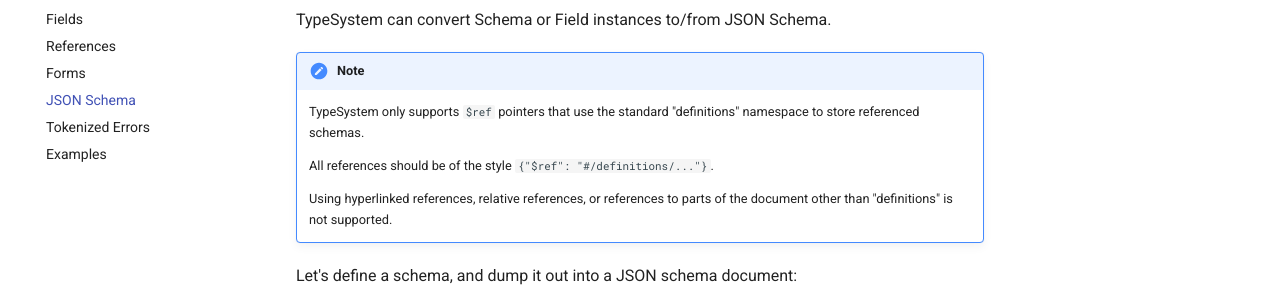
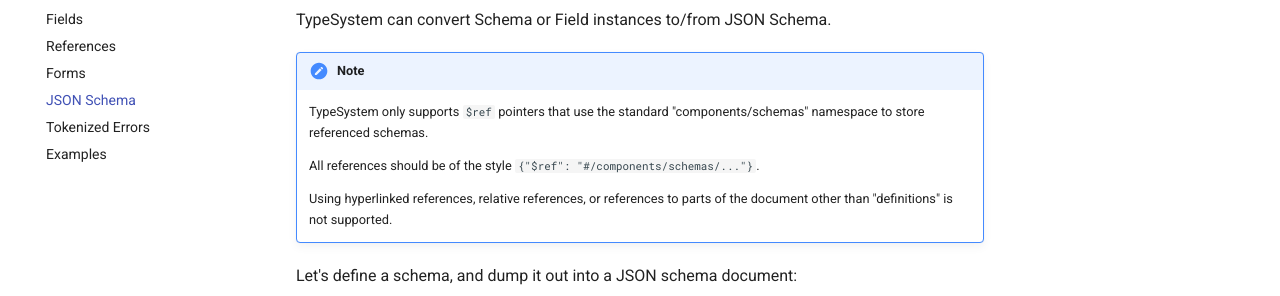
Before and after one commit to encode/typesystem, an MkDocs documentation site: the page built from docs/json_schema.md, in a window 1280 px wide and 900 px high. Shown: the part 173-469 px from the top of the window. Built offline with MkDocs 1.6.1 and Material for MkDocs 9.7.7, drawn with Linux system fonts in a browser that asks for light colours; comment, search, counter and statistics services are not loaded.

Commit message:
Update json schema `ref` to OAS 3 (#119)

```diff
--- a/docs/json_schema.md
+++ b/docs/json_schema.md
@@ -1,10 +1,10 @@
 TypeSystem can convert Schema or Field instances to/from JSON Schema.
 
 !!! note
-    TypeSystem only supports `$ref` pointers that use the standard "definitions"
+    TypeSystem only supports `$ref` pointers that use the standard "components/schemas"
     namespace to store referenced schemas.
 
-    All references should be of the style `{"$ref": "#/definitions/..."}`.
+    All references should be of the style `{"$ref": "#/components/schemas/..."}`.
 
     Using hyperlinked references, relative references, or references to parts
     of the document other than "definitions" is not supported.
```
Also changed, not shown: 3 other files.
